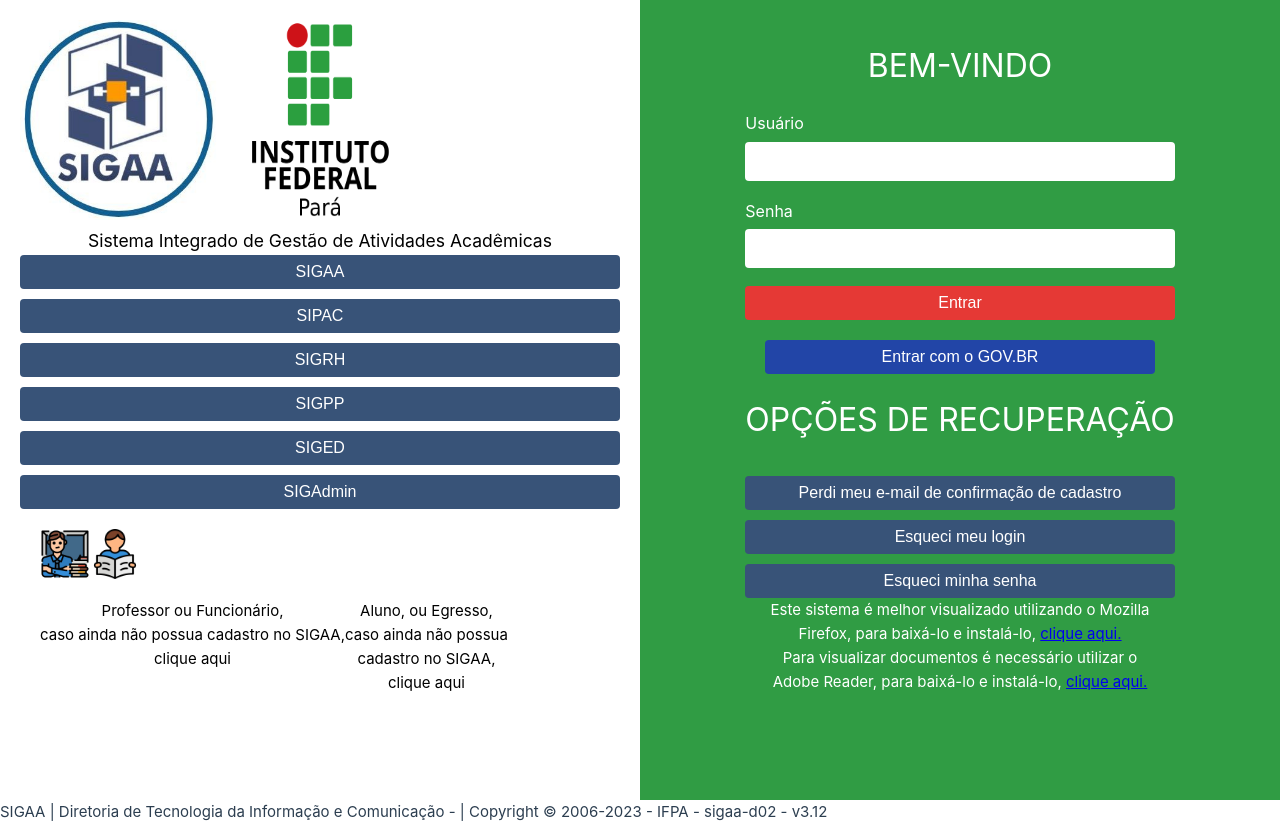
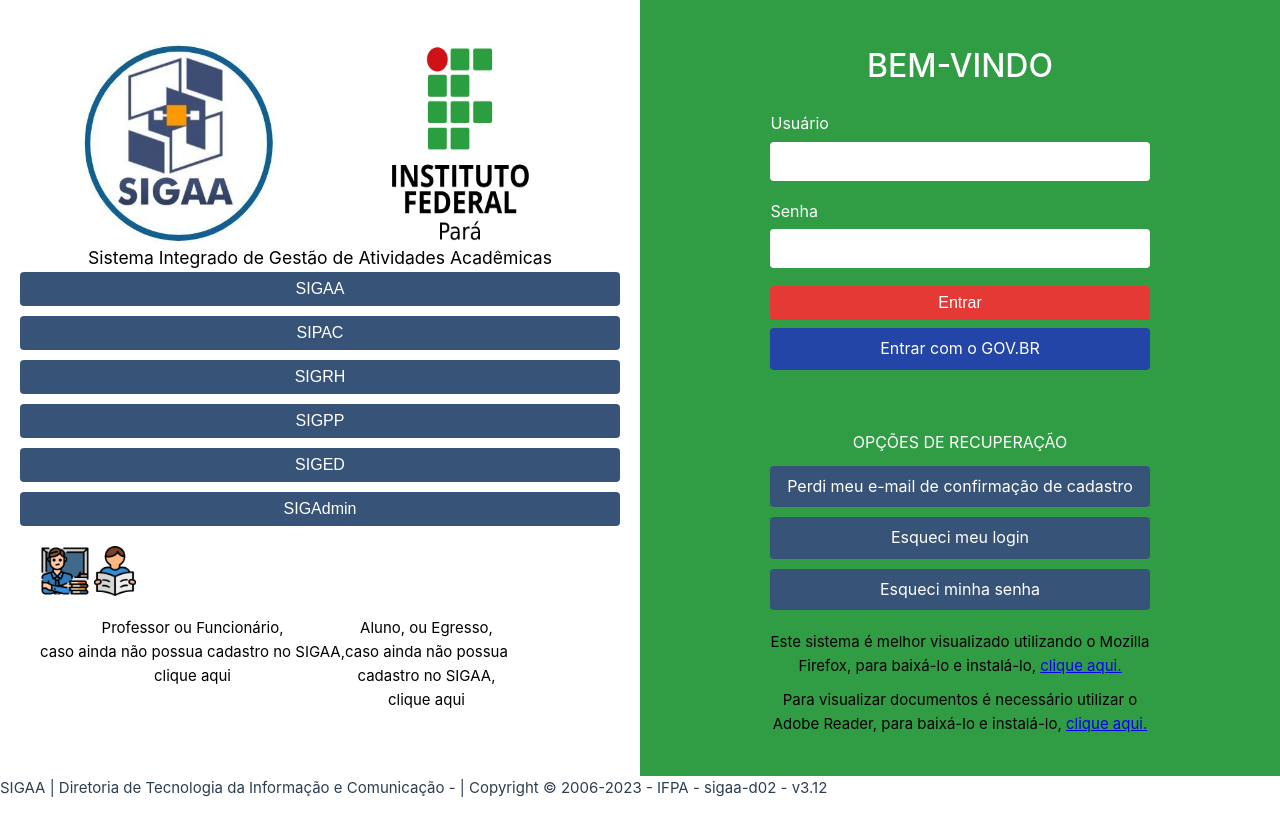
Before and after one commit to wendellmoraisz/login-sigaa-vuejs, a Vue app: page / in a window 1280 px wide. After the commit the page ends 800 px from the top, so only its background shows below. Built offline with nearby package versions, Linux system fonts and the light colour scheme.

Commit message:
Atualização do Login.vue com novo cabeçalho e opções de recuperação

```diff
--- a/src/components/Login.vue
+++ b/src/components/Login.vue
@@ -1,7 +1,7 @@
 <template>
   <div id="app" class="container-fluid">
       <div class="col-md-6">
-        <header>
+        <header class="header-imagens">
           <img src="../assets/img/sigaa_img.jpeg" alt="Logo sigaa" width="200" height="200">
           <img src="../assets/img/ifpa_img.png" alt="Logo IFPA" width="200" height="200">
         </header>
@@ -48,21 +48,23 @@
               <input type="password" v-model="password" class="form-control" id="password" required>
             </div>
             <button type="submit" class="btn btn-success">Entrar</button>
+            <a class="btn btn-login-gov" href="https://www.gov.br/pt-br">Entrar com o GOV.BR</a>
 
           </form>
           <div class="login-container">
-            <a href="https://www.gov.br/pt-br"><button type="submit" class="btn btn-login-gov">Entrar com o GOV.BR</button></a>
           </div>
           <div class="button-container">
             <h3 class="recuperacao-title">OPÇÕES DE RECUPERAÇÃO</h3>
-            <button class="btn btn-primary">Perdi meu e-mail de confirmação de cadastro</button>
-            <button class="btn btn-primary">Esqueci meu login</button>
-            <button class="btn btn-primary">Esqueci minha senha</button>
+            <a href="https://sigadmin.ifpa.edu.br/admin/public/recuperar_codigo.jsf" class="btn btn-primary">Perdi meu e-mail de confirmação de cadastro</a>
+            <a href="https://sigadmin.ifpa.edu.br/admin/public/recuperar_login.jsf" class="btn btn-primary">Esqueci meu login</a>
+            <a href="https://sigadmin.ifpa.edu.br/admin/public/recuperar_senha.jsf" class="btn btn-primary">Esqueci minha senha</a>
           </div>
-          <p>Este sistema é melhor visualizado utilizando o Mozilla <br>
-             Firefox, para baixá-lo e instalá-lo, <a href="https://www.mozilla.org/pt-BR/firefox/new/">clique aqui.</a></p>
-          <p>Para visualizar documentos é necessário utilizar o<br>
-             Adobe Reader, para baixá-lo e instalá-lo, <a href="https://www.adobe.com/br/acrobat/pdf-reader.html">clique aqui.</a></p>
+          <div class="recomendacoes">
+            <p>Este sistema é melhor visualizado utilizando o Mozilla <br>
+              Firefox, para baixá-lo e instalá-lo, <a href="https://www.mozilla.org/pt-BR/firefox/new/">clique aqui.</a></p>
+            <p>Para visualizar documentos é necessário utilizar o<br>
+                Adobe Reader, para baixá-lo e instalá-lo, <a href="https://www.adobe.com/br/acrobat/pdf-reader.html">clique aqui.</a></p>
+          </div>
         </div>
       </div>
   </div>
@@ -97,7 +99,6 @@
 }
 
 #app {
-  height: 100vh;
   width: 100vw;
   display: flex;
   flex-direction: row;
@@ -133,6 +134,7 @@
   background-color: #385378;
   color: #fff;
   border-radius: 10px;
+  text-decoration: none;
 }
 
 .btn-primary:hover {
@@ -155,7 +157,12 @@
   text-align: center;
   margin: 20px;
   display: flex;
+}
 
+.header-imagens {
+  display: flex;
+  justify-content: center;
+  gap: 5rem;
 }
 
 /* Lado direito com formulário de login */
@@ -206,6 +213,7 @@
 }
 
 .login-title {
+  font-weight: 500;
   font-size: 2rem;
   margin-bottom: 20px;
 }
@@ -218,6 +226,7 @@
   padding: 8px;
   border: none;
   width: 100%;
+  text-decoration: none;
 }
 
 .btn-login-gov {
@@ -230,9 +239,17 @@
   color: #fff;
 }
 
+.recomendacoes {
+  margin-top: 20px;
+  display: flex;
+  flex-direction: column;
+  gap: 10px;
+  color: #000;
+}
+
 .recuperacao-title {
-  font-size: 2rem;
-  margin-bottom: 20px;
+  font-size: 1rem;
+  margin-top: 20px;
 }
 
 </style>
```
